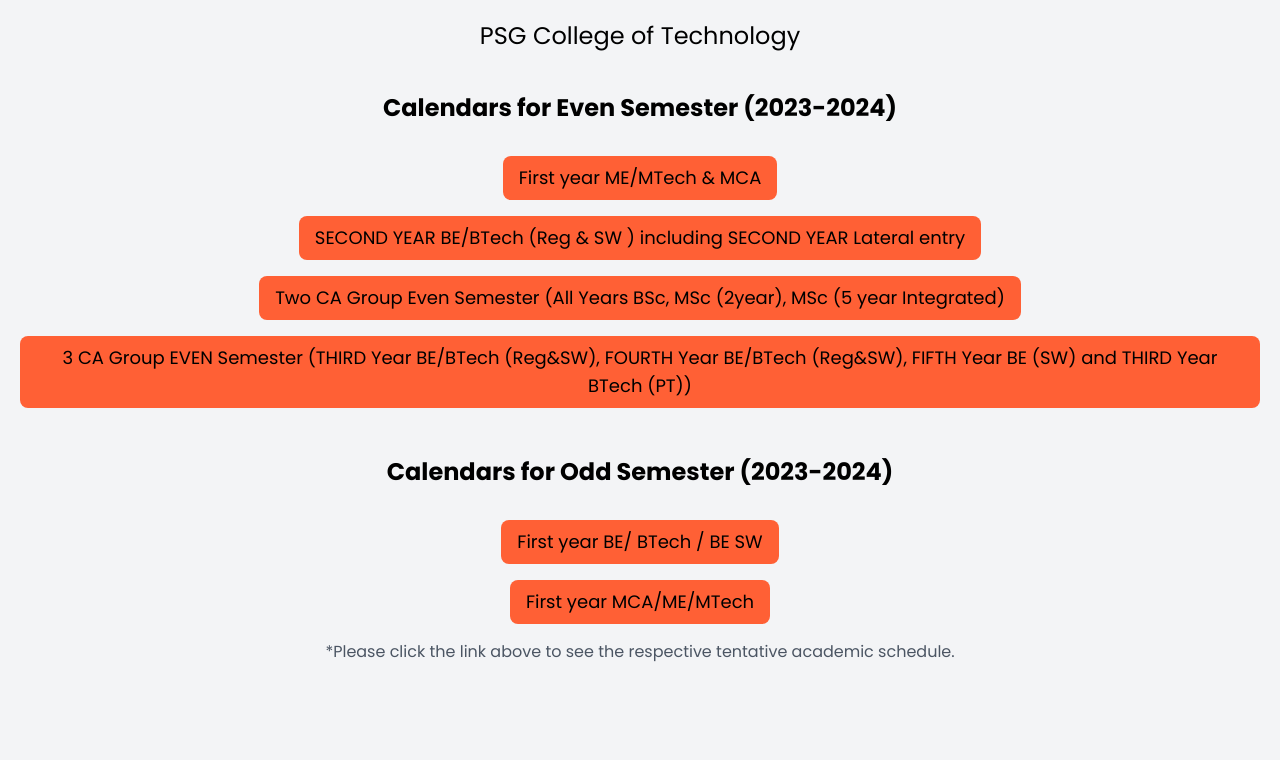
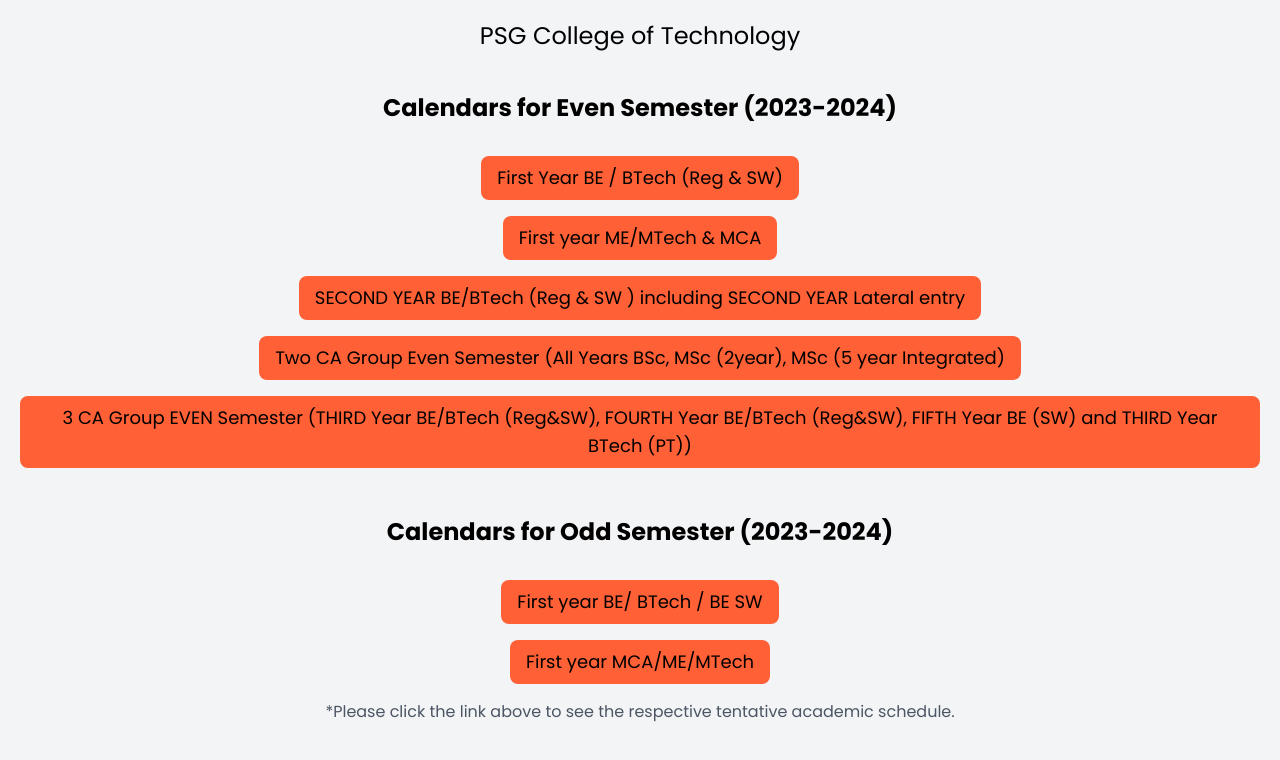
Before and after one commit to MrRhuezzler/college-yearly-planner, a React (Create React App) app in the folder packages/client/: page / in a window 1280 px wide. Shown: the top 760 px of the page. Built offline with nearby package versions, Linux system fonts and the light colour scheme; a web font is replaced by a local one.

Commit message:
odd semester addition

```diff
--- a/packages/client/src/pages/Error404.js
+++ b/packages/client/src/pages/Error404.js
@@ -30,6 +30,11 @@
         Calendars for Even Semester (2023-2024)
       </h1>
       <div className="flex flex-col items-center text-center text-lg">
+        <Link to="eyJ5ZWFyIjoiMjAyMyIsImlkIjoiOCJ9">
+          <div className="px-4 py-2 bg-secondary rounded-lg mb-4">
+            First Year BE / BTech (Reg & SW)
+          </div>
+        </Link>
         <Link to="eyJ5ZWFyIjoiMjAyMyIsImlkIjoiMTEifQ==">
           <div className="px-4 py-2 bg-secondary rounded-lg mb-4">
             First year ME/MTech & MCA
```
